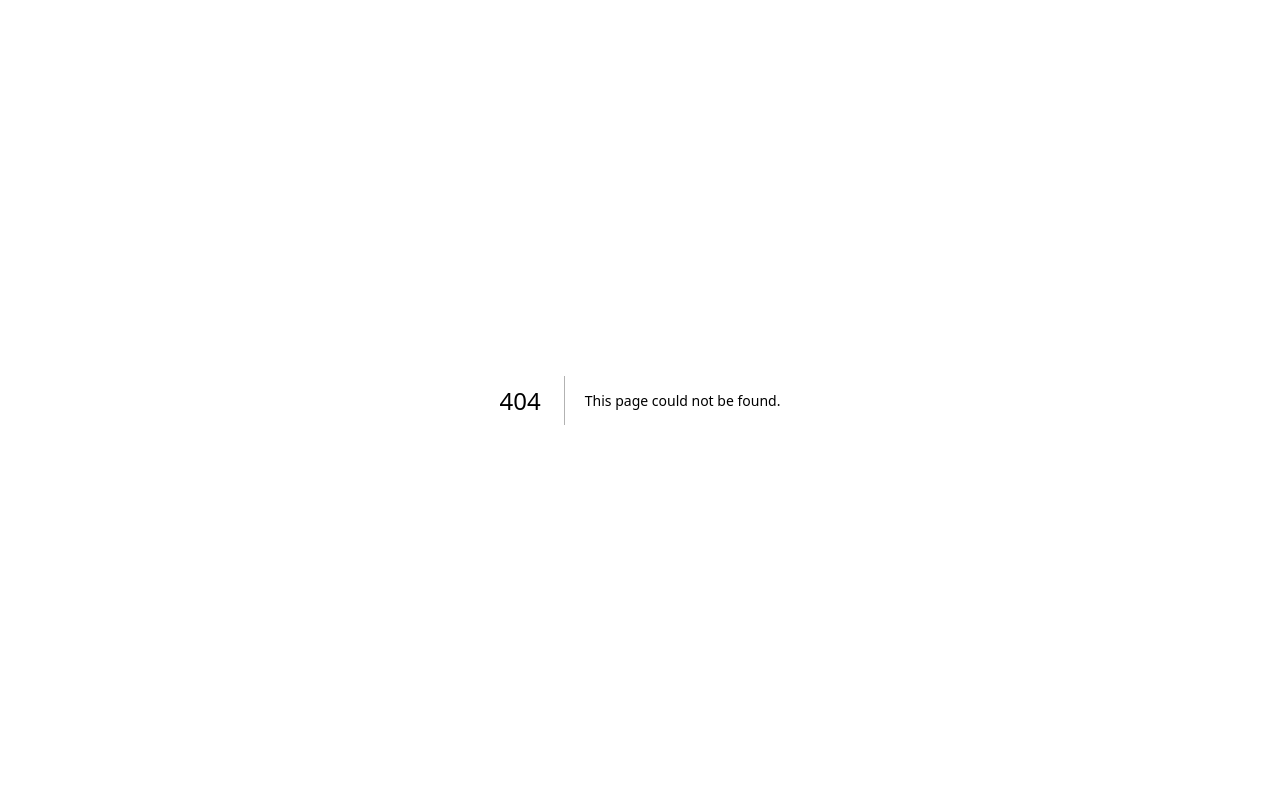
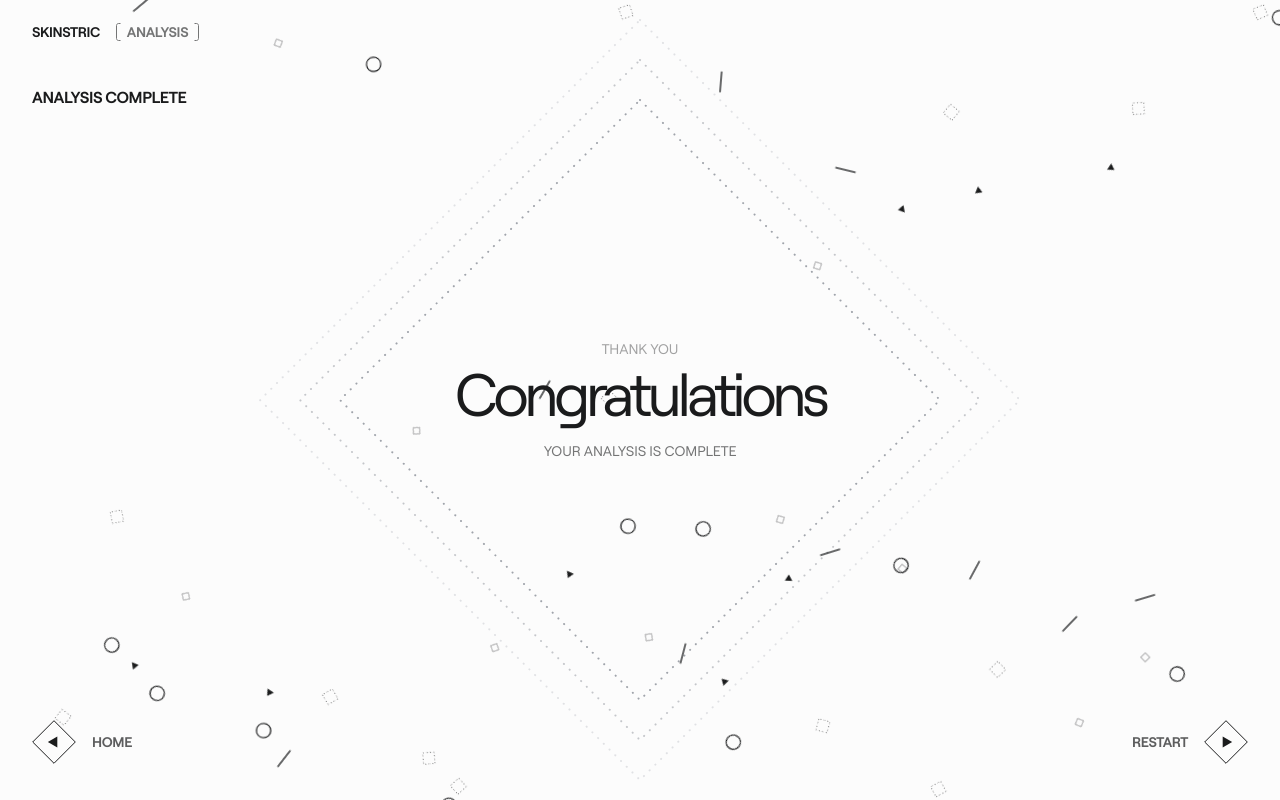
Before and after one commit to beausterling/skinstric-ai, a Next.js app: page /complete in a window 1280 px wide. Before the commit this address had no page. Built offline with nearby package versions, Linux system fonts and the light colour scheme.

Commit message:
feat: congratulations page with line confetti

```diff
--- /dev/null
+++ b/app/complete/page.tsx
@@ -0,0 +1,150 @@
+"use client";
+
+import { useRef } from "react";
+import gsap from "gsap";
+import { useGSAP } from "@gsap/react";
+import Header from "@/components/Header";
+import NavButton from "@/components/NavButton";
+import Rhombuses from "@/components/Rhombuses";
+
+const shapes = ["diamond", "dotted", "line", "triangle", "ring"] as const;
+
+// the same pieces are made on the server and in the browser, so no random numbers here
+const pieces = Array.from({ length: 64 }, (_, i) => ({
+  shape: shapes[i % shapes.length],
+  left: (i * 37 + 11) % 100,
+  size: 10 + ((i * 7) % 5) * 4,
+}));
+
+function Piece({ shape, size }: { shape: (typeof shapes)[number]; size: number }) {
+  const common = { width: size, height: size, viewBox: "0 0 20 20", fill: "none" };
+
+  if (shape === "line") {
+    return (
+      <svg {...common}>
+        <path d="M2 10H18" stroke="currentColor" />
+      </svg>
+    );
+  }
+  if (shape === "triangle") {
+    return (
+      <svg {...common}>
+        <path d="M15 10L6 15.2V4.8L15 10Z" fill="currentColor" />
+      </svg>
+    );
+  }
+  if (shape === "ring") {
+    return (
+      <svg {...common}>
+        <circle cx="10" cy="10" r="6.5" stroke="currentColor" />
+      </svg>
+    );
+  }
+  return (
+    <svg {...common}>
+      <path
+        d="M19 10L10 1L1 10L10 19L19 10Z"
+        stroke="currentColor"
+        strokeDasharray={shape === "dotted" ? "1 3" : undefined}
+      />
+    </svg>
+  );
+}
+
+export default function Complete() {
+  const container = useRef<HTMLElement>(null);
+
+  useGSAP(
+    () => {
+      gsap.from(".rhombus", {
+        scale: 0.9,
+        autoAlpha: 0,
+        duration: 1.2,
+        stagger: 0.1,
+        ease: "power3.out",
+        transformOrigin: "50% 50%",
+      });
+      gsap.from(".title-line", {
+        yPercent: 40,
+        autoAlpha: 0,
+        duration: 1,
+        stagger: 0.12,
+        ease: "power3.out",
+      });
+      // the buttons come in after the title
+      gsap.from(".fade-button", {
+        autoAlpha: 0,
+        duration: 0.8,
+        stagger: 0.25,
+        delay: 1.4,
+        ease: "power2.out",
+      });
+
+      // no falling confetti for people who turned animations off
+      const media = gsap.matchMedia();
+      media.add("(prefers-reduced-motion: no-preference)", () => {
+        const height = container.current?.offsetHeight ?? window.innerHeight;
+        gsap.utils.toArray<HTMLElement>(".confetti").forEach((piece) => {
+          gsap.set(piece, { autoAlpha: 1 });
+          gsap.fromTo(
+            piece,
+            { y: -40, rotation: gsap.utils.random(0, 360) },
+            {
+              y: height + 40,
+              x: gsap.utils.random(-120, 120),
+              rotation: `+=${gsap.utils.random(-540, 540)}`,
+              duration: gsap.utils.random(3.5, 6.5),
+              delay: gsap.utils.random(0, 2.5),
+              ease: "none",
+              repeat: 2,
+              repeatDelay: gsap.utils.random(0, 1),
+            },
+          );
+        });
+      });
+    },
+    { scope: container },
+  );
+
+  return (
+    <main ref={container} className="relative h-screen min-h-[600px] overflow-hidden">
+      <Header section="Analysis" />
+      <p className="label-bold absolute top-[86px] left-4 sm:left-8">Analysis complete</p>
+
+      <div className="absolute top-1/2 left-1/2 -translate-x-1/2 -translate-y-1/2">
+        <Rhombuses
+          sizes={[{ size: 602 }, { size: 682, opacity: 0.6 }, { size: 762, opacity: 0.3 }]}
+          className="max-w-none scale-[0.55] sm:scale-90 lg:scale-100"
+        />
+      </div>
+
+      {/* confetti made from the same line shapes as the rest of the site, half as many on phones */}
+      <div className="pointer-events-none absolute inset-0" aria-hidden>
+        {pieces.map((piece, i) => (
+          <span
+            key={i}
+            className={`confetti invisible absolute top-0 text-ink ${i % 2 ? "hidden sm:block" : ""}`}
+            style={{ left: `${piece.left}%` }}
+          >
+            <Piece shape={piece.shape} size={piece.size} />
+          </span>
+        ))}
+      </div>
+
+      <div className="absolute top-1/2 left-1/2 flex w-full -translate-x-1/2 -translate-y-1/2 flex-col items-center px-4 text-center">
+        <p className="title-line label mb-[2px] opacity-40">Thank you</p>
+        <h1 className="title-line text-[32px] leading-[1.07] tracking-[calc(-0.07em+var(--tighten-title))] sm:text-[44px] lg:text-[60px]">
+          Congratulations
+        </h1>
+        <p className="title-line label mt-3 opacity-60">Your analysis is complete</p>
+      </div>
+
+      <div className="fade-button absolute bottom-9 left-4 sm:left-8">
+        <NavButton label="Home" direction="left" href="/" />
+      </div>
+      <div className="fade-button absolute right-4 bottom-9 sm:right-8">
+        <NavButton label="Restart" direction="right" href="/result" />
+      </div>
+    </main>
+  );
+}
```
